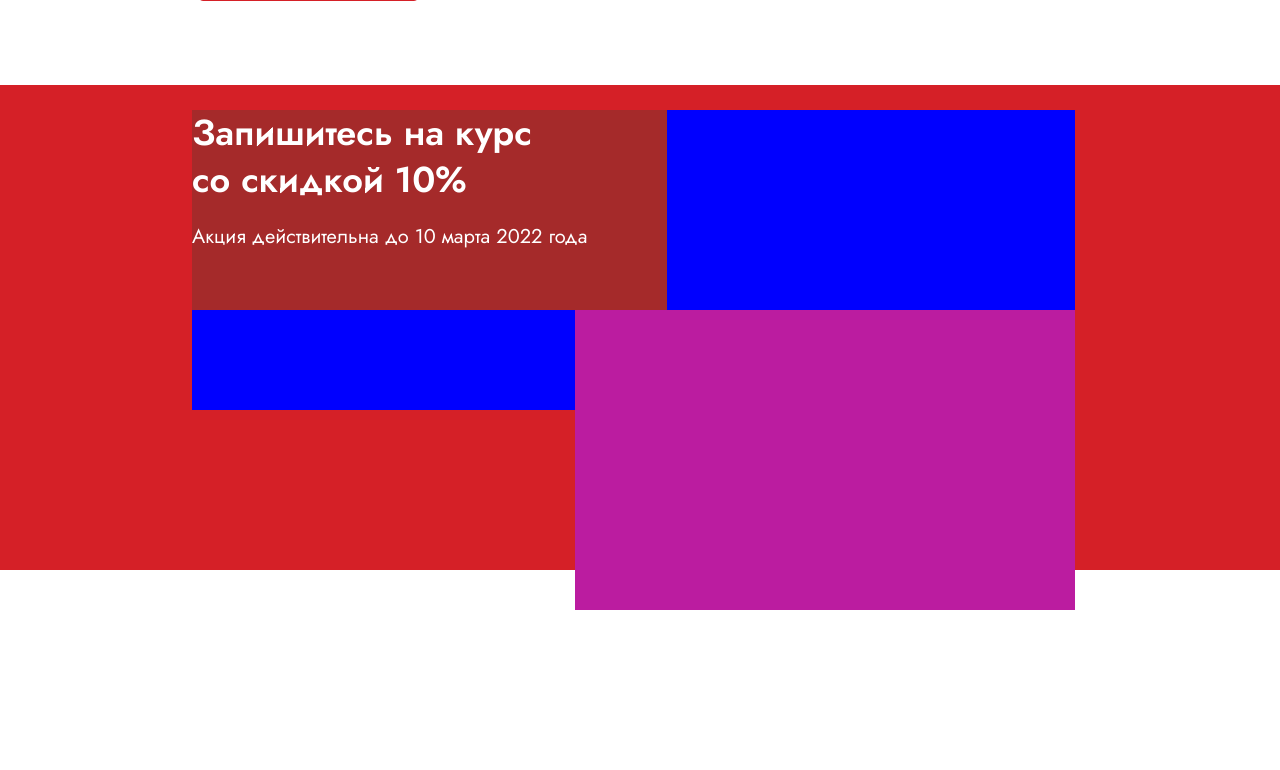
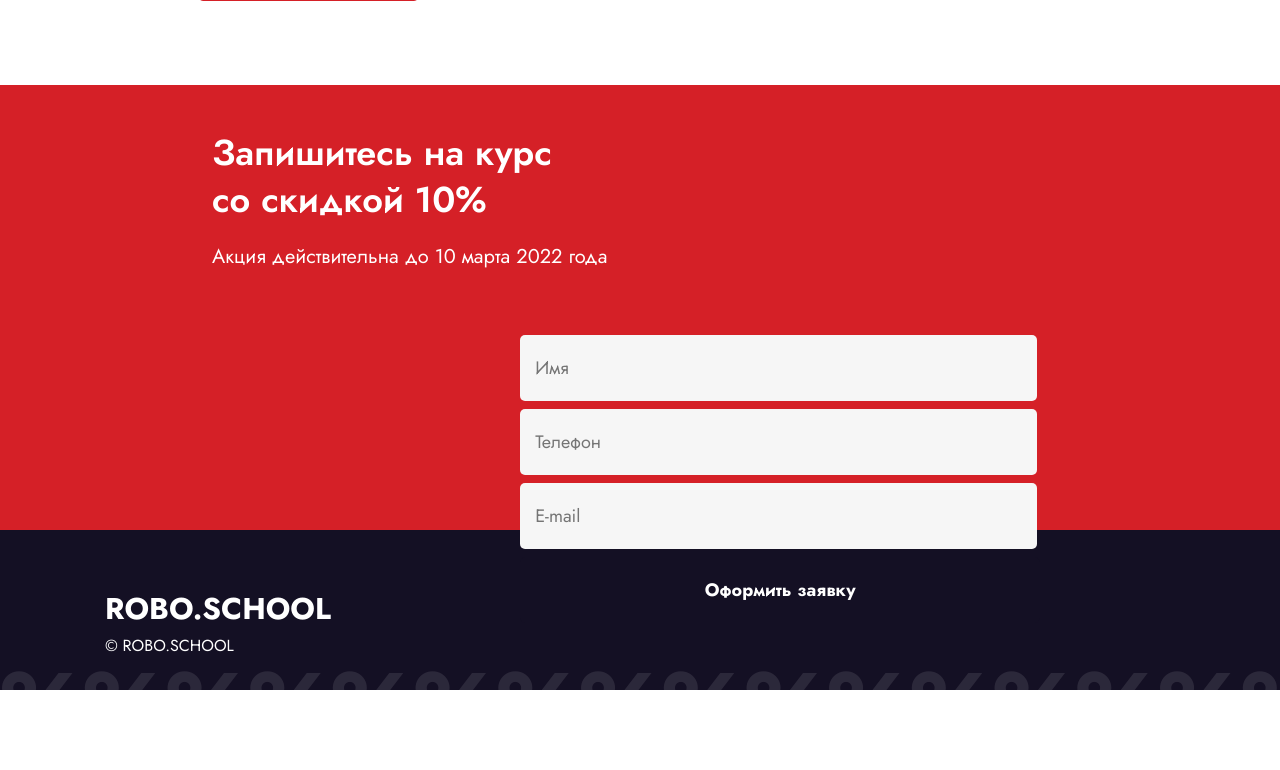
Before and after one commit to Lyaguh21/Robo-School, a Django app: page / in a window 1280 px wide; the page is wider, and only the part inside the window is pictured. Shown: the part 3791-4561 px from the top of that part. Before the commit the page ends 4401 px from the top of that part, so only its background shows below. Run offline with Django 5.2, Linux system fonts and the light colour scheme.

Commit message:
ready main site

```diff
--- a/blog/static/main.css
+++ b/blog/static/main.css
@@ -7,7 +7,7 @@ a {
     color: #FFFFFF;
 }
 body {
-    padding: 0%
+    padding: 0 0 0 0
 }
 /* header */
 header{
@@ -517,25 +517,26 @@ header{
     margin-left: 95px;
 }
 #fifty_display{
-    height: 460px;
+    height: 420px;
     width: 100%;
     background-color: #D52027;
     padding-top: 25px;
 }
 #main_block_fifty_display{
     z-index: 3;
-    height: 300px;
+    height: 320px;
     margin-left: 15vw;
     margin-right: 16vw;
-    background-color: blue;
+    margin-bottom: 0;
 }
 #lside_five{
     height: 200px;
     width: 475px;
-    background-color: brown;
     z-index: 4;
     display: inline;
     float:left;
+    padding-top: 20px;
+    padding-left: 20px;
 }
 #lside_five span{
     font-family: "Jost";
@@ -560,9 +561,94 @@ header{
 }
 #rside_five{
     height: 300px;
-    width: 500px;
-    background-color: rgb(187, 28, 160);
+    width: 550px;
     z-index: 4;
     display: inline;
     float:right;
+    padding: 5px 5px 5px 5px;
 }
+.form_feedback{
+    background-color: #F6F6F6;
+    border-radius: 5px;
+    border: none;
+    color:#282944B2;
+    height: 64px;
+    width: 500px;
+    margin-bottom: 8px;
+    font-family: "Jost";
+    font-size: 18px;
+    padding-left: 15px;
+}
+.form_feedback:focus{
+    outline: none;
+}
+#feedback_button{
+    background-color: #141024;
+    border: none;
+    color: white;
+    font-size: 18px;
+    font-family: "Jost";
+    height: 66px;
+    width: 520px;
+    border-radius: 5px;
+}
+#feedback_button:hover{
+    background-color: white;
+    color: #D52027;
+    transition: all 0.3s ease;
+}
+#text_procent h1{
+    color: rgba(255, 255, 255, 0.1);
+    font-size: 90px;
+    font-family: "Jost";
+    margin-top: 3px;
+}
+footer{
+    background-color: #141024;
+    height: 160px;
+    width: 100%;
+    bottom: 0;
+}
+#lside_footer{
+    height: 150px;
+    width: 200px;
+    display: inline;
+    float:left;
+    padding: 5px 5px 5px 5px;
+    margin-left: 100px;
+}
+#rside_footer{
+    margin-right: 100px;
+    margin-top: 30px;
+    height: 60px;
+    width: 270px;
+    display: inline;
+    float:right;
+    padding: 5px 5px 5px 5px;
+}
+#rside_footer h2{
+    color: white;
+    font-family: "Jost";
+    font-size: 30px;
+}
+#lside_footer *{
+    font-family: "Jost";
+    color: white;
+}
+#lside_footer h2{
+    font-size: 30px;
+    font-weight: 700;
+    line-height: 48px;
+    text-align: left;
+    margin-top: 50px;
+    margin-bottom: 0;
+}
+#lside_footer p{
+    margin-top: 0;
+    font-size: 16px;
+    font-weight: 400;
+    line-height: 25.6px;
+    text-underline-position: from-font;
+    text-decoration-skip-ink: none;
+
+}
--- a/blog/templates/main.html
+++ b/blog/templates/main.html
@@ -26,7 +26,7 @@
         <div id="lside">
             <h1 id="first_display_logo">ROBO SCHOOL</h1>
             <p id="first_display_text">Курсы повышения квалификации по робототехнике<br> для педагогов начальной школы</p>
-            <button id="inscribe"><b>Записаться на курс</b></button>
+            <button id="inscribe" onclick="window.location.href='#link_curse'"><b>Записаться на курс</b></button>
         </div>
         <div id="rside">
             <img src='{% static 'img/Ellipse 29.png' %}' id="ellipse">
@@ -147,19 +147,19 @@
                         <h3>– PRO –</h3>
                         <h4>20.000 ₽</h4>
                         <p>УМК по робототетхнике<br>и программированию</p>
-                        <button id="request">Оставить заявку</button>
+                        <button id="request" onclick="window.location.href='#link_curse'">Оставить заявку</button>
                 </div>
                 <div id="robo" class="tariff">
                         <h3>– ROBO –</h3>
                         <h4>15.000 ₽</h4>
                         <p>УМК по робототетхнике </p>
-                        <button id="request">Оставить заявку</button>
+                        <button id="request" onclick="window.location.href='#link_curse'">Оставить заявку</button>
                 </div>
                 <div id="prog" class="tariff">
                         <h3>– PROG –</h3>
                         <h4>10.000 ₽</h4>
                         <p>УМК по программированию</p>
-                        <button id="request">Оставить заявку</button>
+                        <button id="request" onclick="window.location.href='#link_curse'">Оставить заявку</button>
                 </div>
             </div>
         </div>
@@ -167,12 +167,33 @@
     <div id="fifty_display">
         <div id="main_block_fifty_display">
             <div id="lside_five">
-                <span>Запишитесь на курс<br>со скидкой 10%</span>
+                <span id="link_curse">Запишитесь на курс<br>со скидкой 10%</span>
                 <p>Акция действительна до 10 марта 2022 года</p>
             </div>
             <div id="rside_five">
+                <form method="POST">
+                    <label for='name'></label>
+                    <input type='text' id = "name" name="name" placeholder= "Имя" class="form_feedback">
+                    <label for='tel_number'></label>
+                    <input type="tel" id = "tel_number" name="tel_number" placeholder="Телефон" class="form_feedback">
+                    <label for='email_feedback'></label>
+                    <input type="email" id = "email_feedback" name="email_feedback" placeholder="E-mail" class="form_feedback">
+                    <button type="submit" id = "feedback_button" value="POST"><b>Оформить заявку</b></button>
+                </form>
             </div>
         </div>
+        <div id="text_procent">
+            <h1>%%%%%%%%%%%%%%%%%%%%%%%</h1>
+        </div>
     </div>
+    <footer>
+        <div id="lside_footer">
+            <h2>ROBO.SCHOOL</h2>
+            <p>© ROBO.SCHOOL</p>
+        </div>
+        <div id="rside_footer">
+            <h2>+7 800 000 11 22</h2>
+        </div>
+    </footer>
 </body>
 </html>
--- a/blog/templates/registration.html
+++ b/blog/templates/registration.html
@@ -15,8 +15,6 @@
 <body>
      <div class="mainbox" >
         <h1  id="logo">ROBO SCHOOL</h1>
-
-
         <form method="POST">
             {% csrf_token %}
             {{ email.registration_form }}
```
Also changed, not shown: blog/static/img/procent.png (added), blog/static/img/procent_long.png (added).
